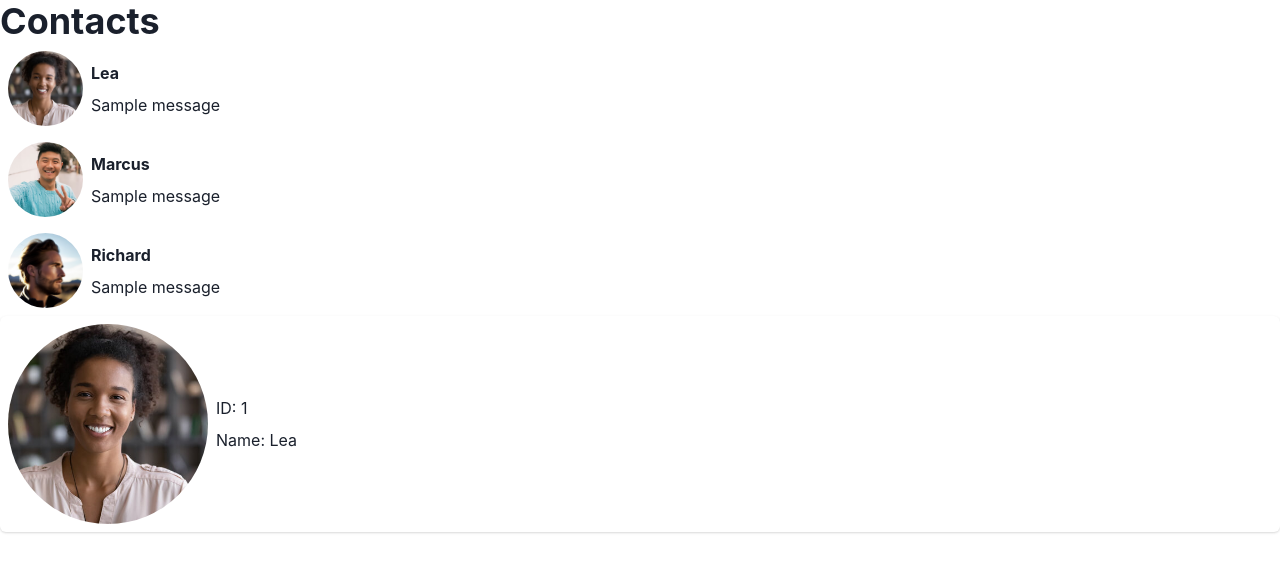
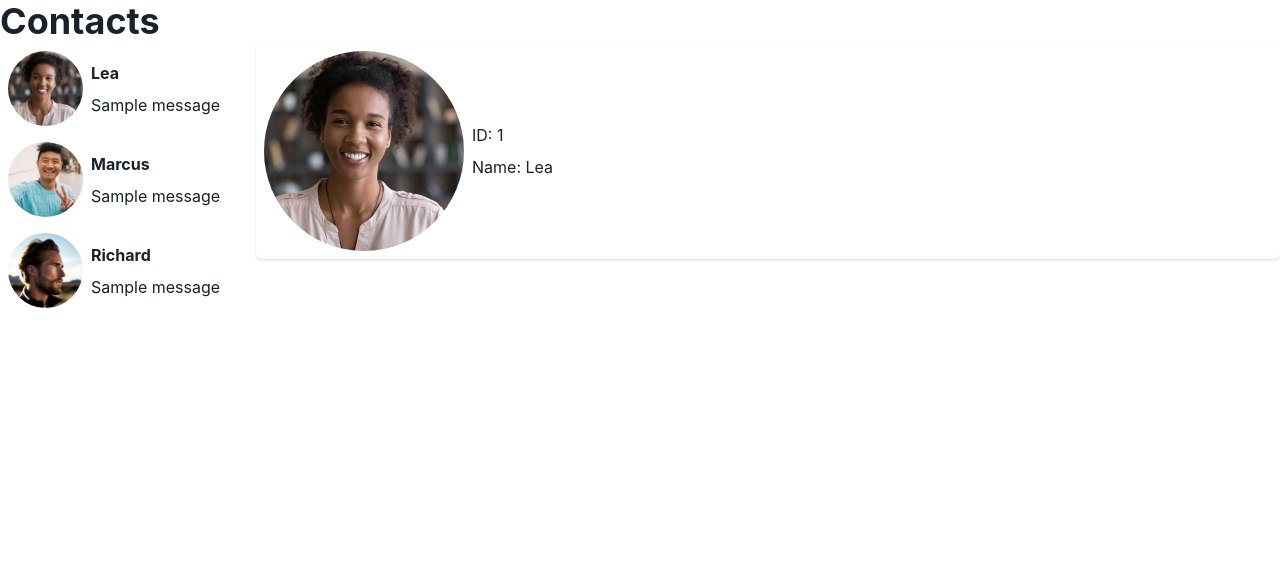
Before and after one commit to chrisvasqm/react-contacts, a React (Vite) app: page /contacts/1 in a window 1280 px wide. Shown: the top 572 px of the page. Built offline with nearby package versions, Linux system fonts and the light colour scheme.

Commit message:
Make content side by side

```diff
--- a/src/App.tsx
+++ b/src/App.tsx
@@ -1,4 +1,4 @@
-import { Heading } from '@chakra-ui/react';
+import { Box, Flex, Heading } from '@chakra-ui/react';
 import data from './data/people.json';
 import ContactList from './components/ContactList';
 import { Outlet } from 'react-router-dom';
@@ -10,8 +10,14 @@ function App() {
     <>
       <Heading>Contacts</Heading>
 
-      <ContactList contacts={people} />
-      <Outlet />
+      <Flex >
+        <Box flex={1}>
+          <ContactList contacts={people} />
+        </Box>
+        <Box flex={4}>
+          <Outlet />
+        </Box>
+      </Flex>
     </>
   );
 }
```
